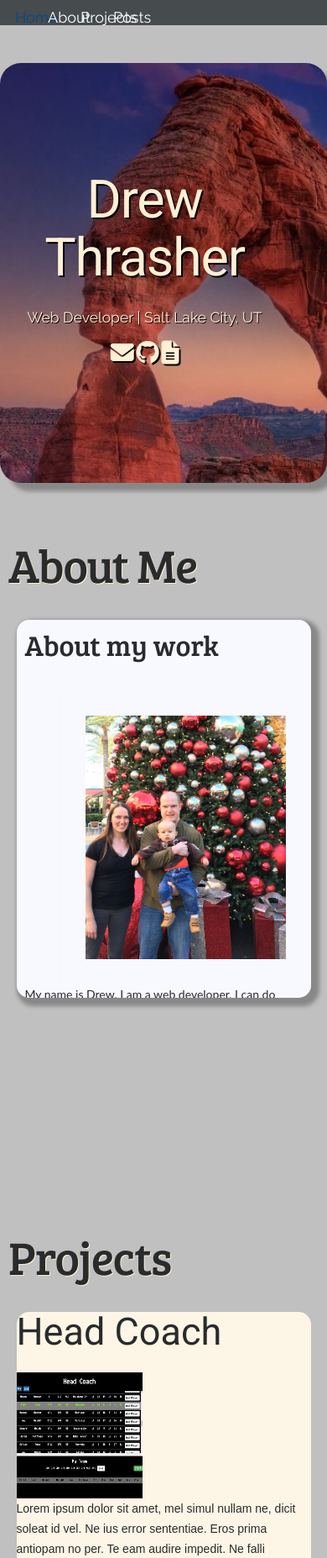
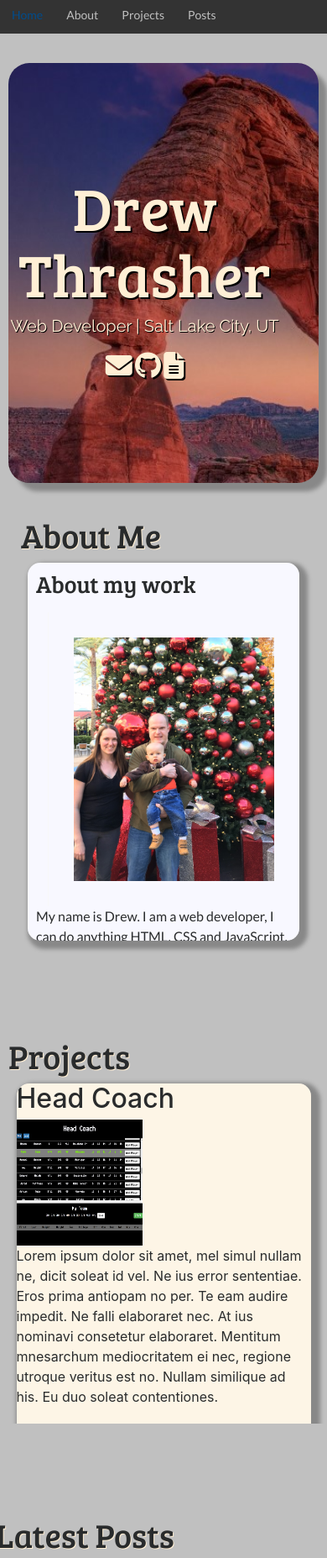
Before and after one commit to dthrasher90/webpage3, a website: page public/index.html in a window 390 px wide. Shown: the top 1855 px of the page at 84% size. Drawn offline with nearby package versions, Linux system fonts and the light colour scheme; a script that the page names is missing; a web font is replaced by a local one.

Commit message:
overflow issues fixed

```diff
--- a/public/index.html
+++ b/public/index.html
@@ -5,22 +5,32 @@
     <title>Drew Thrasher</title>
     <meta charset="utf-8">
     <meta name="viewport" content="width=device-width, initial-scale=1, shrink-to-fit=no">
+
     <link rel="stylesheet" href="https://maxcdn.bootstrapcdn.com/bootstrap/4.0.0-alpha.6/css/bootstrap.min.css" integrity="sha384-rwoIResjU2yc3z8GV/NPeZWAv56rSmLldC3R/AZzGRnGxQQKnKkoFVhFQhNUwEyJ" crossorigin="anonymous">
     <script src="https://code.jquery.com/jquery-3.1.1.slim.min.js" integrity="sha384-A7FZj7v+d/sdmMqp/nOQwliLvUsJfDHW+k9Omg/a/EheAdgtzNs3hpfag6Ed950n" crossorigin="anonymous"></script>
     <script src="https://cdnjs.cloudflare.com/ajax/libs/tether/1.4.0/js/tether.min.js" integrity="sha384-DztdAPBWPRXSA/3eYEEUWrWCy7G5KFbe8fFjk5JAIxUYHKkDx6Qin1DkWx51bBrb" crossorigin="anonymous"></script>
+
     <script src="https://maxcdn.bootstrapcdn.com/bootstrap/4.0.0-alpha.6/js/bootstrap.min.js" integrity="sha384-vBWWzlZJ8ea9aCX4pEW3rVHjgjt7zpkNpZk+02D9phzyeVkE+jo0ieGizqPLForn" crossorigin="anonymous"></script>
     <link rel="stylesheet" href="https://fonts.googleapis.com/icon?family=Material+Icons">
-    <link rel="stylesheet" href="https://code.getmdl.io/1.3.0/material.indigo-pink.min.css">
-    <script defer src="https://code.getmdl.io/1.3.0/material.min.js"></script>
+
+
     <script src="https://use.fontawesome.com/ffafbe8b8e.js"></script>
-    <link href="https://fonts.googleapis.com/css?family=Bree+Serif|Raleway|Roboto|Saira+Semi+Condensed" rel="stylesheet">
+    <link href="https://fonts.googleapis.com/css?family=Lato|Bree+Serif|Raleway|Roboto|Saira+Semi+Condensed" rel="stylesheet">
     <link href="https://fonts.googleapis.com/css?family=Baloo+Bhaijaan" rel="stylesheet">
-    <link rel="stylesheet" href="/styles/reset.css">
+ <!--    <link rel="stylesheet" href="/styles/reset.css"> -->
     <link rel="stylesheet" href="/styles/main.css">
 </head>
 
 <body>
-    <nav class="nav">
+<nav class="nav flex-row">
+
+  <a class="nav-link" href="#">Home</a>
+  <a class="nav-link" href="#about">About</a>
+  <a class="nav-link" href="#projects">Projects</a>
+  <a class="nav-link" href="#posts">Posts</a>
+
+</nav>
+<!--     <nav class="nav">
         <ul>
             <li class="nav-item ">
                 <a class="nav-link" href="#">Home</a>
@@ -36,7 +46,7 @@
             </li>
             </span>
         </ul>
-    </nav>
+    </nav> -->
     <div id="home">
         <div class="jumbotron jumbotron-fluid " style="background-image: url(styles/utah10.jpg); background-size: 100%; background-repeat: no-repeat;  background-size: cover;">
             <section>
@@ -53,8 +63,9 @@
     <div class="container-fluid">
         <div class="row">
             <div id="about">
+                <div class="col-lg-12 col-md-8 col-sm-6 col-xs-3">
                     <span class="underline">    <h1> About Me</h1>  </span>
-                <article>
+                    <article class="clearfix">
                         <h3>About my work</h3>
                         <img class="img-fluid" src="styles/family2.jpg" style="height: 350px; width: 300px;">
                         <p>My name is Drew. I am a web developer, I can do anything HTML, CSS and JavaScript. Recently I’ve fallen in love with Sass and Angular 4. I have posted some of my projects online. am currently learning React and I am dabbling with Python. My current project is called Head Coach, it’s a football based RPG, still underdevelopment, but perhaps it's the only one of its kind on the web! You can see some of my other projects on my project section..</p>
@@ -63,46 +74,45 @@
                     </article>
                 </div>
             </div>
+        </div>
+    </div>
+
         <div class="row">
             <div id="projects">
+                <div class="col-lg-12 col-md-8 col-sm-6 col-xs-3clearfix ">
                   <h1>Projects</h1>
-                    <div class="projects">
-                    <!--     <section class="projects"> -->
+                    <section class="projects">
+
                         <h2>Head Coach</h2>
                         <div class="project1">
                             <section class=" projectImg">
                                 <img class="img-fluid" src="styles/headcoach.png" style="height: 150px; width:150px">
                             </section>
-                        <section class="   projectAbout">
+                            <section class="projectAbout">
                                 <p>Lorem ipsum dolor sit amet, mel simul nullam ne, dicit soleat id vel. Ne ius error sententiae. Eros prima antiopam no per. Te eam audire impedit. Ne falli elaboraret nec. At ius nominavi consetetur elaboraret. Mentitum mnesarchum mediocritatem ei nec, regione utroque veritus est no. Nullam similique ad his. Eu duo soleat contentiones. </p>
                             </section>
                         </div>
                         <h2>Coffee locator</h2>
-                    <div class=" project1">
-                        <section class="  projectImg">
+                        <div class="project1">
+                            <section class="projectImg">
                                 <img class="img-fluid" src="styles/coffeelocator.png" style="height: 150px; width:150px">
                             </section>
                             <section class="   projectAbout">
                                 <p>Lorem ipsum dolor sit amet, mel simul nullam ne, dicit soleat id vel. Ne ius error sententiae. Eros prima antiopam no per. Te eam audire impedit. Ne falli elaboraret nec. At ius nominavi consetetur elaboraret. Mentitum mnesarchum mediocritatem ei nec, regione utroque veritus est no. Nullam similique ad his. Eu duo soleat contentiones. </p>
                             </section>
                         </div>
-
-                <!--   <h2>Dollar Converter </h2>
-        <div class="project1">
-            <section class="  projectImg">
-                <img class="img-fluid" src="styles/usdcrop.jpg" style="height: 150px; width: 150px;">
-            </section>
-            <section class=" projectAbout">
-                <p>Lorem ipsum dolor sit amet, mel simul nullam ne, dicit soleat id vel. Ne ius error sententiae. Eros prima antiopam no per. Te eam audire impedit. Ne falli elaboraret nec. At ius nominavi consetetur elaboraret. Mentitum mnesarchum mediocritatem ei nec, regione utroque veritus est no. Nullam similique ad his. Eu duo soleat contentiones.</p>
-            </section>
-        </div>  -->
                 </div>
             </div>
         </div>
+        <div class="row">
+            <div id="posts">
+                <h1>Latest Posts</h1>
+                <section class="blogContainer">
+                    <h3>Testing this thing out!</h3>
+                    <p>Lorem ipsum dolor sit amet, consectetur adipiscing elit. Proin sit amet mattis justo, nec placerat nulla. Nam condimentum augue non dui auctor, ac accumsan massa porta. Mauris luctus est eget diam maximus imperdiet. Vivamus imperdiet lectus at libero ullamcorper, et scelerisque dolor accumsan. Aenean vitae semper est. Aliquam tristique tortor vel erat dictum, vel gravida elit ullamcorper. Vivamus vitae nisi tellus. Phasellus sit amet mi et urna semper feugiat. Maecenas feugiat dui dapibus ante aliquet, vitae porta metus ornare. Aenean id eros ac turpis feugiat maximus. Phasellus lectus dolor, tristique et laoreet quis, molestie in lorem.</p>
+                    <a href="https://medium.com/@dthasher90/test-972a2edb382d"> Read More</a>
+                </section>
             </div>
-    <div id="posts">
-        <div class="row">
-            <h1>Latest Posts</h1>
         </div>
     </div>
     <!-- <footer>
--- a/public/styles/main.css
+++ b/public/styles/main.css
@@ -6,20 +6,25 @@ body {
   /*
     margin: 0 auto;*/ }
 
-.nav {
-  height: 30px;
+nav {
+  height: 40px;
   width: 100%;
   margin: 0px;
   overflow: hidden;
   background-color: #333;
   position: fixed;
-  top: 0;
+  color: silver;
   width: 100%;
   top: 0;
   left: 0;
   font-family: Raleway;
-  font-size: 12px;
+  font-size: 14px;
   z-index: 5; }
+  nav a {
+    color: silver;
+    font-family: Lato; }
+  nav:hover {
+    color: silver; }
 
 ul {
   background-color: #464b4d;
@@ -49,6 +54,7 @@ ul {
   -webkit-box-shadow: 10px 10px 5px #888888;
   box-shadow: 10px 10px 5px #888888;
   height: 500px;
+  width: 95%;
   margin-top: 25px;
   border-radius: 25px;
   font-family: 'Bree Serif', serif;
@@ -86,17 +92,19 @@ ul {
     opacity: 0.8; }
 
 #about {
-  height: 100vh;
-  min-height: 100vh;
+  height: 600px;
   margin: 0 auto;
-  font-family: Raleway; }
+  margin-bottom: 20px;
+  font-family: Raleway;
+  position: relative;
+  overflow: hidden; }
   #about h1 {
     padding: 10px;
     padding-bottom: 3px;
     width: 100%;
     font-family: 'Bree Serif', serif;
     text-shadow: 1px 1px papayawhip;
-    margin-top: 50px;
+    margin-top: 30px;
     font-family: 'Bree Serif', serif; }
   #about article {
     height: 450px;
@@ -125,21 +133,29 @@ ul {
       padding: 5px;
       padding-left: 10px; }
 
-#projects h1 {
-  padding: 10px;
-  padding-bottom: 3px;
-  font-family: 'Bree Serif', serif;
-  text-shadow: 1px 1px papayawhip;
-  margin-top: 30px;
-  font-family: 'Bree Serif', serif; }
+#projects {
+  height: 500px;
+  overflow: hidden;
+  margin: 0 auto;
+  position: relative;
+  /*    padding-top: 20px;*/ }
+  #projects h1 {
+    padding: 10px;
+    padding-bottom: 3px;
+    position: relative;
+    font-family: 'Bree Serif', serif;
+    text-shadow: 1px 1px papayawhip;
+    margin-top: 30px; }
 
 .projects {
-  height: 600px;
+  height: 500px;
   width: 90%;
-  margin: 0 auto;
-  overflow-y: scroll;
   background-color: oldlace;
   border-radius: 15px;
+  -webkit-box-shadow: 5px 5px 5px 6px #888888;
+  box-shadow: 5px 5px 5px 6px #888888;
+  overflow-y: scroll;
+  margin: 0 auto;
   /*  .projectImg {
 
 
@@ -184,6 +200,9 @@ ul {
     padding-bottom: 3px;
     text-shadow: 1px 1px papayawhip;
     margin-top: 100px; }
+  #posts section {
+    width: 85%;
+    border: 1px solid papayawhip; }
 
 footer {
   border-top: 1px solid black;
@@ -191,11 +210,6 @@ footer {
   text-align: center;
   font-family: Raleway;
   font-weight: bold; }
-
-@media (max-width: 1200px) {
-  #projects {
-    /*
- overflow: scroll;*/ } }
 
 .underline {
   background-image: -webkit-linear-gradient(45deg, silver 0%, darkslategrey 50%, steelblue 100%);
--- a/public/styles/styles.scss
+++ b/public/styles/styles.scss
@@ -13,22 +13,31 @@ body {
 
 
 
-.nav {
-    height: 30px;
+nav {
+    height: 40px;
     width: 100%;
     margin:0px;
     overflow: hidden;
     background-color: #333;
     position: fixed;
-    top: 0;
+    color: silver;
+
     width: 100%;
     top:0;
     left:0;
 
     font-family: Raleway;
-    font-size: 12px;
+    font-size: 14px;
     z-index: 5;
 
+    a{
+        color: silver;
+        font-family: Lato;
+    }
+    &:hover{
+
+        color: silver;
+    }
 }
 
 
@@ -72,6 +81,7 @@ ul {
     position: relative;
     box-shadow: 10px 10px 5px #888888;
     height: 500px;
+    width: 95%;
     margin-top: 25px;
     border-radius: 25px;
     font-family: 'Bree Serif', serif;
@@ -106,8 +116,6 @@ ul {
 
 
 
-
-
 .underline {
     background-image: linear-gradient(45deg, silver 0%, #darkslategrey 100%);
     background-repeat: no-repeat;
@@ -126,10 +134,12 @@ ul {
 
 
 #about {
-    height: 100vh;
-    min-height: 100vh;
+    height: 600px;
     margin: 0 auto;
+    margin-bottom: 20px;
     font-family: Raleway;
+    position: relative;
+    overflow:hidden;
 
     h1 {
         padding: 10px;
@@ -139,7 +149,7 @@ ul {
         font-family: 'Bree Serif', serif;
 
         text-shadow: 1px 1px papayawhip;
-        margin-top: 50px;
+        margin-top: 30px;
         font-family: 'Bree Serif', serif;
     }
 
@@ -154,7 +164,6 @@ ul {
         border-radius: 15px;
         box-shadow: 5px 5px 5px 5px #888888;
         overflow-y: scroll;
-
         img {
             height: 300px;
             width: 325px;
@@ -180,28 +189,34 @@ ul {
 }
 
 #projects{
+     height: 500px;
+     overflow: hidden;
+     margin: 0 auto;
+     position: relative;
+ /*    padding-top: 20px;*/
+
+
      h1 {
         padding: 10px;
         padding-bottom: 3px;
-
+        position: relative;
 
         font-family: 'Bree Serif', serif;
 
         text-shadow: 1px 1px papayawhip;
         margin-top: 30px;
-        font-family: 'Bree Serif', serif;
+
     }
 }
 .projects {
-     height: 600px;
 
-     width: 90%;
-     margin: 0 auto;
-     overflow-y: scroll;
-
-
+    height: 500px;
+    width: 90%;
     background-color: oldlace;
     border-radius: 15px;
+    box-shadow:  5px 5px 5px 6px #888888;
+    overflow-y: scroll;
+    margin: 0 auto;
 
 
     h1 {
@@ -257,6 +272,11 @@ ul {
         text-shadow: 1px 1px papayawhip;
         margin-top: 100px;
     }
+
+    section{
+        width: 85%;
+        border: 1px solid papayawhip;
+    }
 }
 
 
@@ -270,13 +290,7 @@ footer {
     font-weight: bold;
 }
 
-@media (max-width: 1200px) {
 
-    #projects {
-        /*
- overflow: scroll;*/
-    }
-}
 
 
 .underline {
```
Lines whose indentation alone changed are shown as unchanged.
